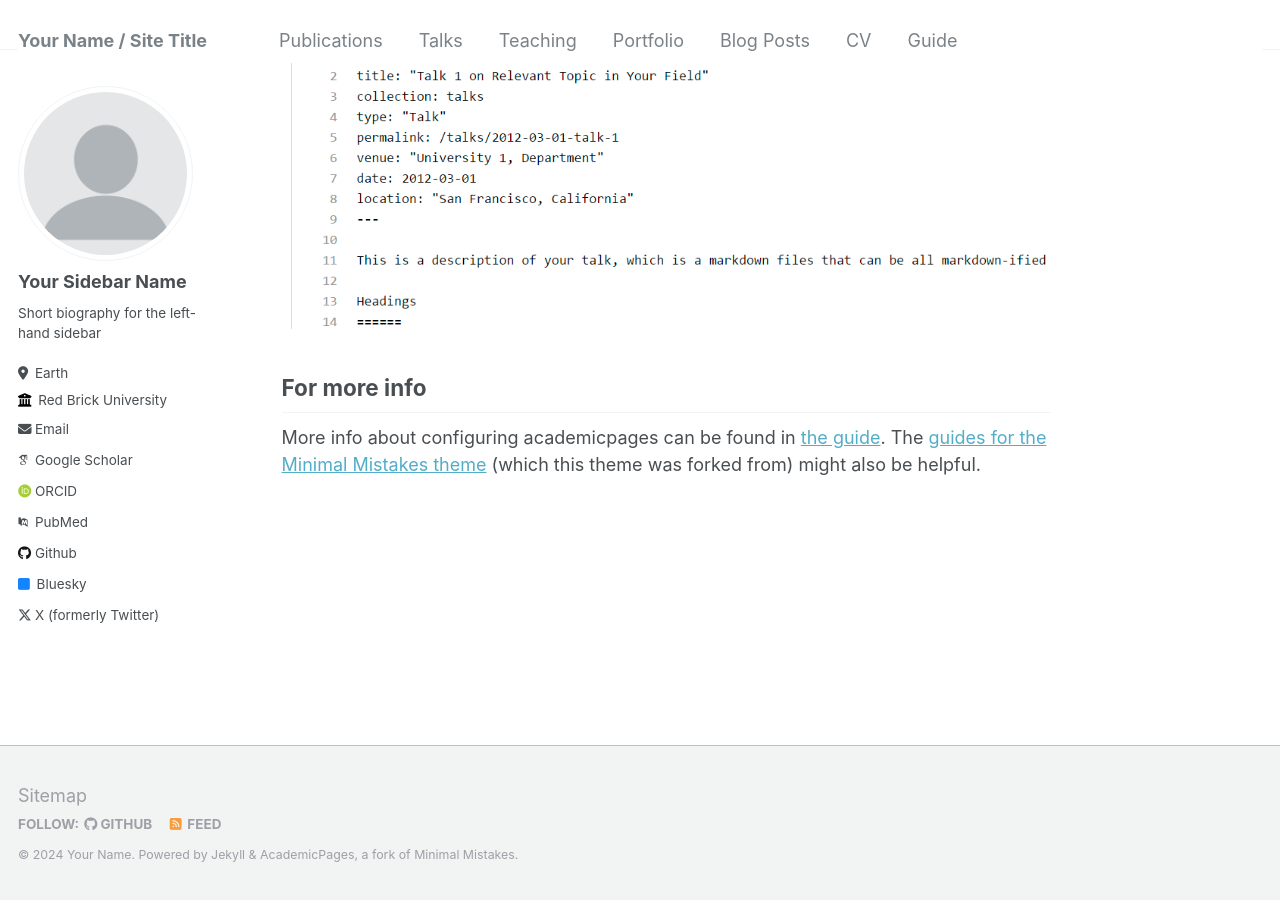
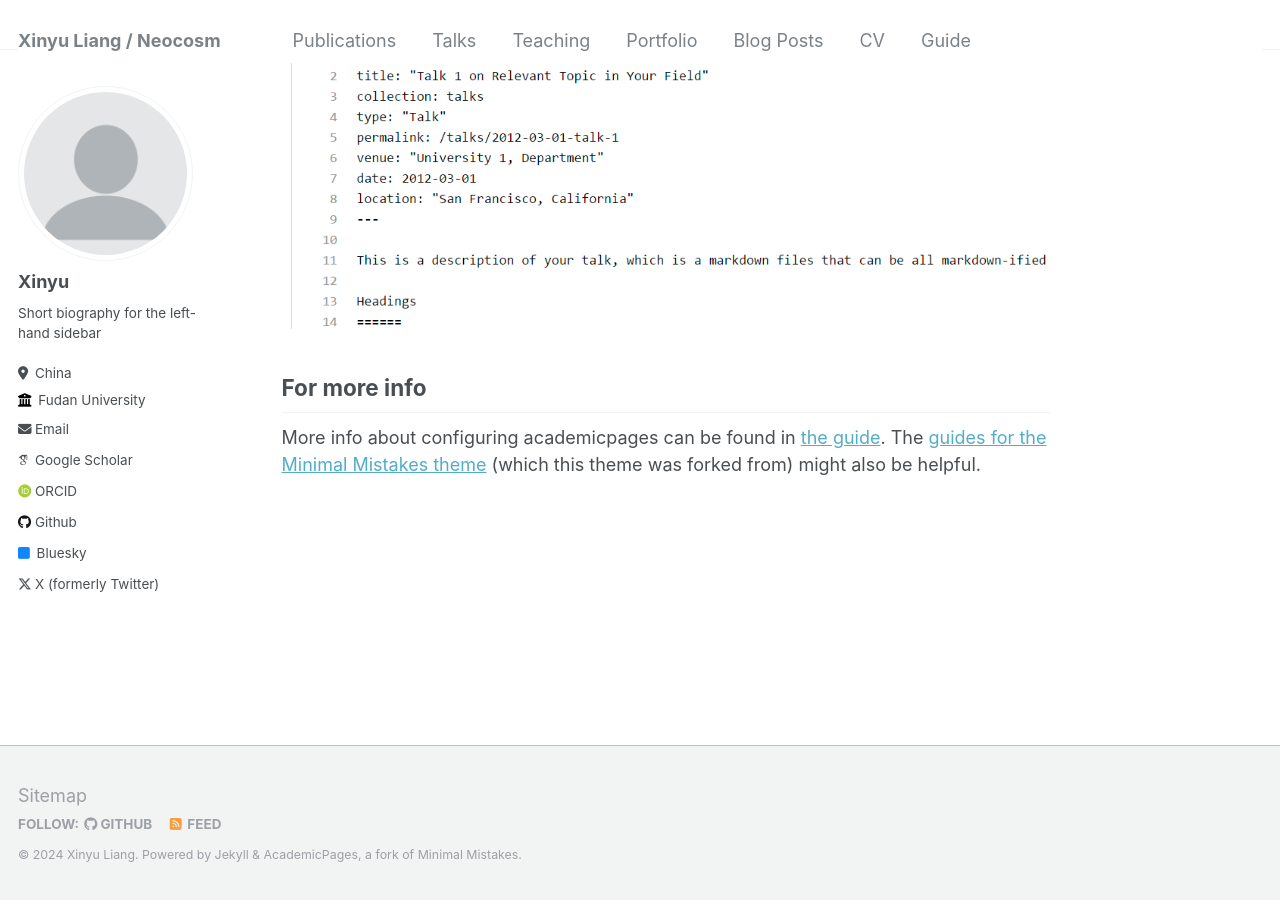
Before and after one commit to liang-xinyu/liang-xinyu.github.io, a Jekyll site: the page built from _pages/about.md, in a window 1280 px wide and 900 px high, scrolled down 2640 px. Built offline with Jekyll 4.4.1, drawn with Linux system fonts in a browser that asks for light colours; some web fonts are replaced.

Commit message:
Update _config.yml

```diff
--- a/_config.yml
+++ b/_config.yml
@@ -8,9 +8,9 @@
 
 # Basic Site Settings
 locale                   : "en-US"
-title                    : "Your Name / Site Title"
+title                    : "Xinyu Liang / Neocosm"
 title_separator          : "-"
-name                     : &name "Your Name"
+name                     : &name "Xinyu Liang"
 description              : &description "personal description"
 url                      : https://academicpages.github.io # the base hostname & protocol for your site e.g. "https://mmistakes.github.io"
 baseurl                  : "" # the subpath of your site, e.g. "/blog"
@@ -22,20 +22,20 @@ repository               : "academicpages/academicpages.github.io"
 author:
   # Biographic information
   avatar           : "profile.png"
-  name             : "Your Sidebar Name"
+  name             : "Xinyu"
   pronouns         : # example: "she/her"
   bio              : "Short biography for the left-hand sidebar"
-  location         : "Earth"
-  employer         : "Red Brick University"
+  location         : "China"
+  employer         : "Fudan University"
   uri              : # URL
-  email            : "none@example.org"
+  email            : "xinyu_liang@fudan.edu.cn"
 
   # Academic websites
   arxiv            : # URL - Update with the correct link to your profile
-  googlescholar    : "https://scholar.google.com/citations?user=PS_CX0AAAAAJ"
+  googlescholar    : "https://scholar.google.com.hk/citations?user=pJqylw4AAAAJ&hl=zh-CN&authuser=1"
   impactstory      : # URL
-  orcid            : "http://orcid.org/yourorcidurl"
-  pubmed           : "https://www.ncbi.nlm.nih.gov/pubmed/?term=john+snow"
+  orcid            : "http://orcid.org/0000-0001-6132-3354"
+  pubmed           : # "https://www.ncbi.nlm.nih.gov/pubmed/?term=john+snow"
   researchgate     : # URL
 
   # Repositories and software development
```
